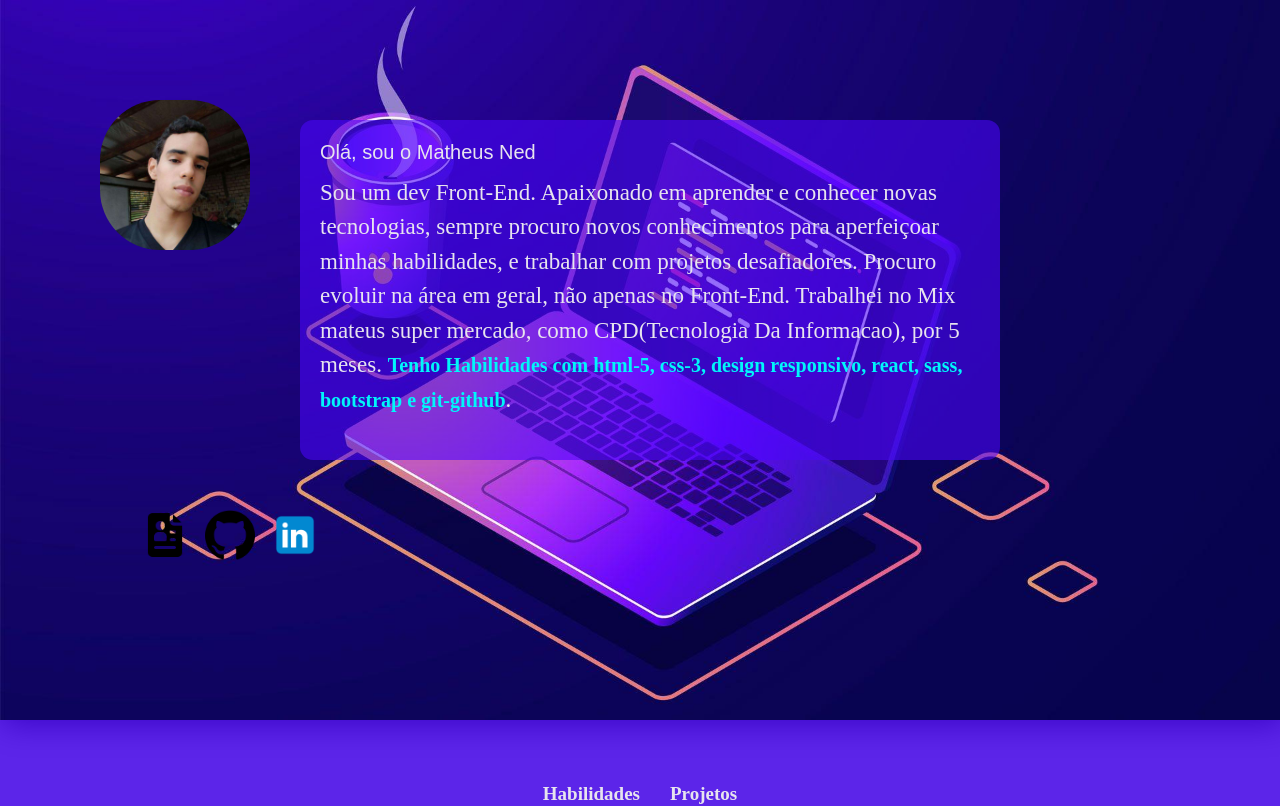
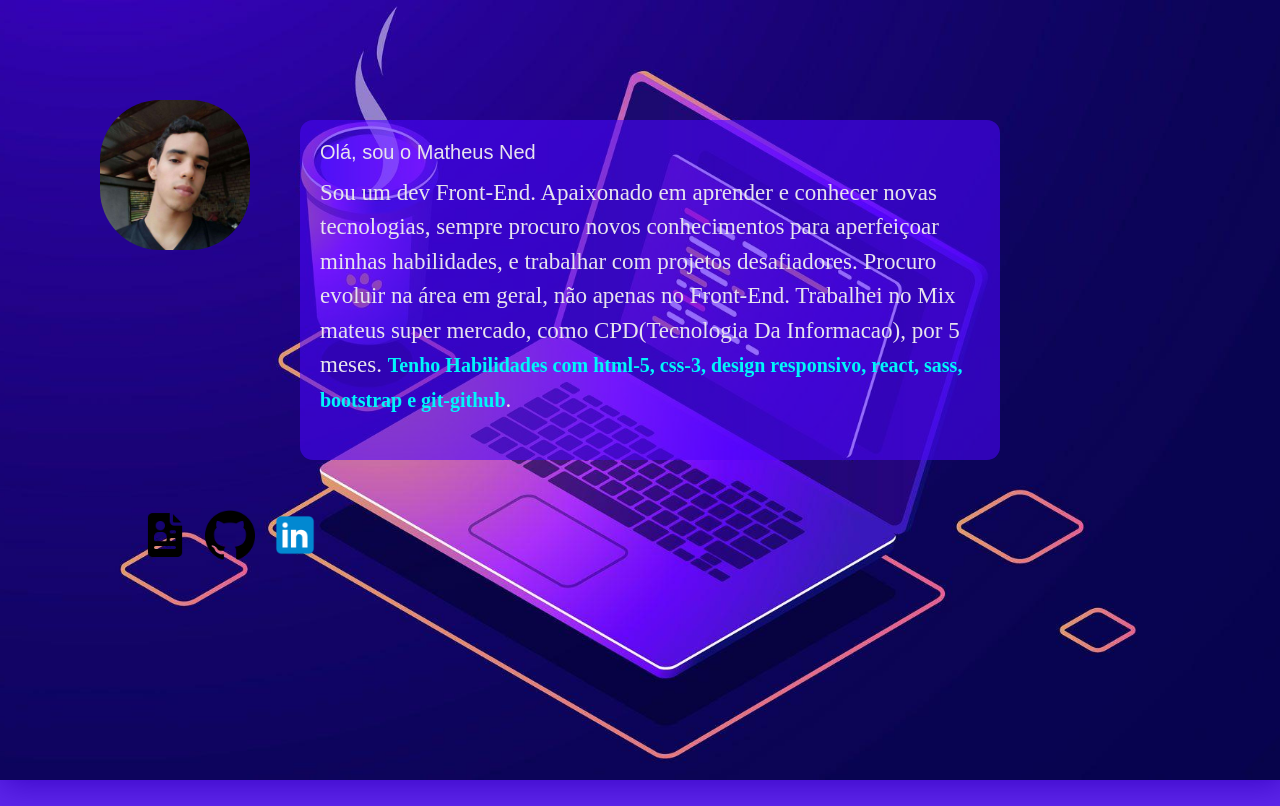
Before and after one commit to nedmad/matheus-ned-portifolio, a React (Vite) app: page /#/tecnologia in a window 1280 px wide. Shown: the top 806 px of the page. Built offline with nearby package versions, Linux system fonts and the light colour scheme; a web font is replaced by a local one.

Commit message:
portifolio finalizado

```diff
--- a/src/sass/components/header.scss
+++ b/src/sass/components/header.scss
@@ -3,8 +3,6 @@ header{
 
     background-repeat: no-repeat;
     background-size: cover ;
-    height: 90vh;
-    min-height: 700px;
     background-position: center;
     color: $color-secondary;
     display: grid;
@@ -40,13 +38,7 @@ header{
 
             }
         }
-        .meAmpliar{
-            position: absolute;
-            top:10%;
-            left: 30%;
-            width: 60%;
-            height: 70vh;
-        }
+
         img{
             width: 150px;
             height: 150px;
@@ -62,8 +54,7 @@ header{
         display: flex;
         gap: 15px;
         margin-top: 30px;
-        margin-left: 40px;
-        padding: 20px 0px 50px 0px;
+        margin: 50px 0px 100px 40px;
 
         .infoMe{
             width:50px;
--- a/src/style/index.css
+++ b/src/style/index.css
@@ -12,8 +12,6 @@ html, body {
 header {
   background-repeat: no-repeat;
   background-size: cover;
-  height: 90vh;
-  min-height: 700px;
   background-position: center;
   color: rgb(231, 228, 238);
   display: grid;
@@ -43,13 +41,6 @@ header .conteudo .sobre strong {
   font-size: 20px;
   color: rgb(0, 246, 250);
 }
-header .conteudo .meAmpliar {
-  position: absolute;
-  top: 10%;
-  left: 30%;
-  width: 60%;
-  height: 70vh;
-}
 header .conteudo img {
   width: 150px;
   height: 150px;
@@ -62,8 +53,7 @@ header .maisInfo {
   display: flex;
   gap: 15px;
   margin-top: 30px;
-  margin-left: 40px;
-  padding: 20px 0px 50px 0px;
+  margin: 50px 0px 100px 40px;
 }
 header .maisInfo .infoMe {
   width: 50px;
```
Also changed, not shown: 1 other file (tests, documents, lock files or other folders).
